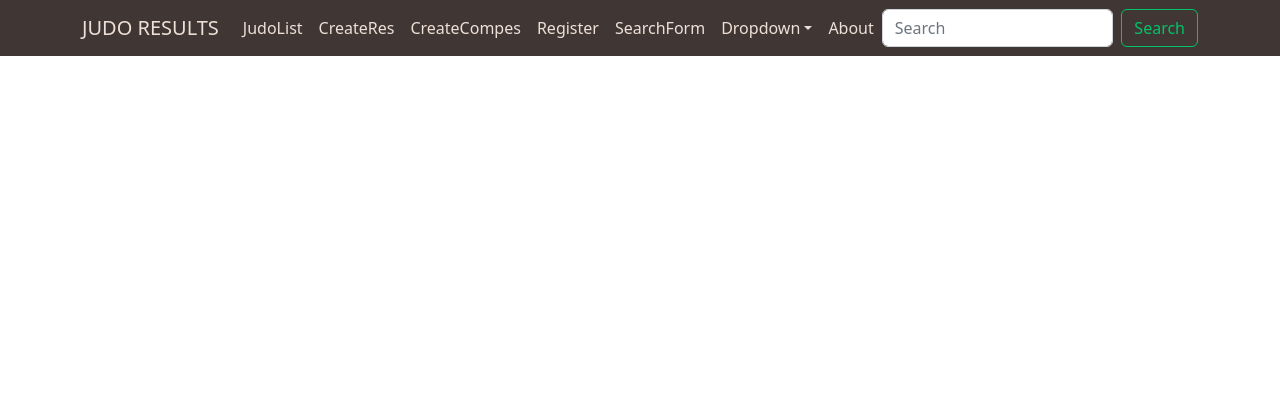
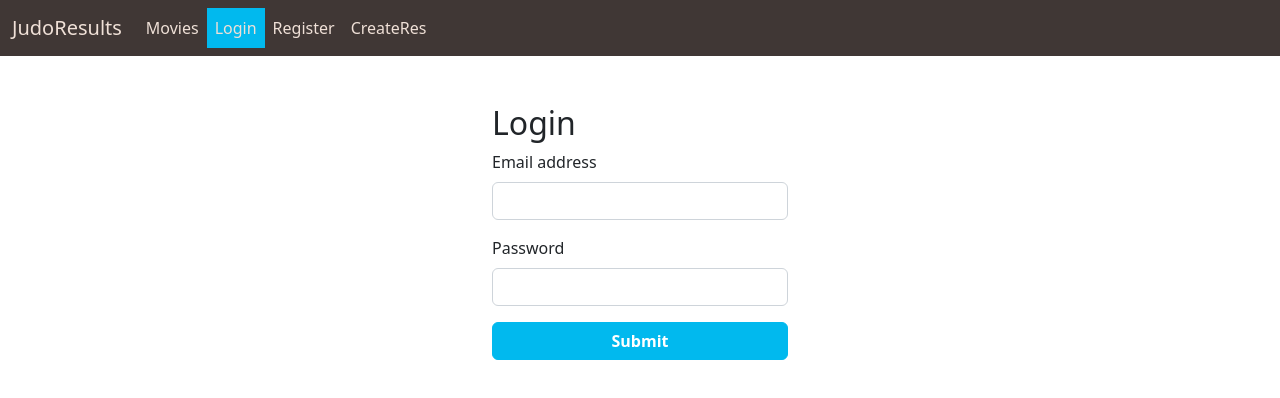
Before and after one commit to JordiRoso/Frontjudo, a React (Vite) app: page /login in a window 1280 px wide. Shown: the top 398 px of the page. Built offline with nearby package versions, Linux system fonts and the light colour scheme.

Commit message:
feat: Creado login

```diff
--- a/src/App.jsx
+++ b/src/App.jsx
@@ -11,6 +11,7 @@ import JudoListas from "./components/JudoListas/JudoListas";
 import CreateResults from "./components/CreateResults/CreateResults";
 import CreateCompes from "./components/CreateCompes/CreateCompes";
 import Register from "./containers/Register/Register";
+import Login from "./containers/Login/Login";
 
 // import SearchForm from "./containers/SearchForm/SearchForm";
 
@@ -30,6 +31,7 @@ function App() {
           <Route path="/create" element={<CreateResults/>} />
           <Route path="/createcompes" element={<CreateCompes/>} />
           <Route path="/register" element={<Register/>} />
+          <Route path="/login" element={<Login/>} />
         </Routes>
       </BrowserRouter>
     </div>
--- /dev/null
+++ b/src/app/store.js
@@ -0,0 +1,10 @@
+import { configureStore } from "@reduxjs/toolkit";
+import authReducer from '../containers/features/login/authSlice.js';
+
+const store = configureStore({
+  reducer: {
+    auth: authReducer,
+  },
+});
+
+export default store;
--- a/src/components/Navbar/Navbar.jsx
+++ b/src/components/Navbar/Navbar.jsx
@@ -1,47 +1,98 @@
 import React from "react";
-import { NavLink } from "react-router-dom";
+import { NavLink, useNavigate } from "react-router-dom";
 import "./Navbar.scss";
-import logo from "../../assets/react.svg";
+// import logo from "../../assets/react.svg";
+import TokenStorageService from "../../_services/TokenStorageService";
+import { useSelector } from "react-redux";
+import { useDispatch } from "react-redux";
+import {logout} from "../../containers/features/login/authSlice"
 
 export default function Navbar() {
-   let activeClassName = "active-link";
+
+  const dispatch = useDispatch();
+  const navigate = useNavigate();
+  const isLoggedIn = useSelector((state) => state.auth.isLoggedIn);
+  const user = useSelector((state) => state.auth.user);
+
+
+const handleLogout = () => {
+  TokenStorageService.logOut();
+  dispatch(logout());
+  navigate('/');
+};
+
+const goToAdmin = () => {
+  navigate("/admin");
+}
+
+const handleEnterProfile = () => {
+  navigate("/user");
+}
+
+const handleShowNavbar = () => {
+  if (isLoggedIn) {
+    return (
+      <>
+        <li className="nav-item">
+          <span
+            onClick={handleEnterProfile}
+            className="nav-link navbar-username"
+          >
+            {user.name}
+          </span>
+        </li>
+        <li className="nav-item">
+          <span onClick={handleLogout} className="nav-link navbar-logout">
+            Logout
+          </span>
+        </li>
+        <li className="nav-item">
+          <span onClick={handleEnterProfile } className="nav-link navbar-logout">
+           User
+           {user.name}
+          </span>
+        </li>
+        {user.message === "User Logged as SUPER_ADMIN" ? (
+
+          <li className="nav-item">
+          <span onClick={goToAdmin } className="nav-link navbar-logout">
+            Admin
+          </span>
+        </li>
+        ) : (
+          ""
+        )}
+      </>
+    );
+  } else {
+    return (
+      <>
+        <li className="nav-item">
+          <NavLink to="/login" className="nav-link">
+            Login
+          </NavLink>
+        </li>
+        <li className="nav-item">
+          <NavLink to="/register" className="nav-link">
+            Register
+          </NavLink>
+        </li>
+        <li className="nav-item">
+            <NavLink to="/create" className="nav-link" end>
+              CreateRes
+            </NavLink>
+         </li>
+      </>
+    );
+  }
+}
 
   return (
     <div>
-         {/* <nav>
-            <ul>
-               <li>
-                  <NavLink
-                     to="/character"
-                     className={({ isActive }) =>
-                        isActive ? activeClassName : undefined
-                     }
-                  >
-                     Characters
-                  </NavLink>
-                  <NavLink
-                     to="/about"
-                     className={({ isActive }) =>
-                        isActive ? activeClassName : undefined
-                     }
-                  >
-                     About
-                  </NavLink>
-               </li>
-            </ul>
-         </nav> */}
-
-         <nav className="navbar navbar-expand-lg navbar-light bg-dark text-light">
-            <div className="container text-light">
+      <nav className="navbar navbar-expand-lg navbar-dark bg-dark fs-6">
+      <div className="container-fluid">
         <a className="navbar-brand" href="/">
-                  {/* <img
-                     className="logo"
-                     src={logo}
-                     alt="Rick Morty"
-                     width="30"
-                     height="30"
-                  /> */}
-                  <span>JUDO RESULTS</span>
+         JudoResults
         </a>
         <button
           className="navbar-toggler"
@@ -54,91 +105,168 @@ export default function Navbar() {
         >
           <span className="navbar-toggler-icon"></span>
         </button>
-               <div
-                  className="collapse navbar-collapse"
-                  id="navbarSupportedContent"
-               >
+        <div className="collapse navbar-collapse" id="navbarSupportedContent">
           <ul className="navbar-nav me-auto mb-2 mb-lg-0">
             <li className="nav-item">
-                        <NavLink to="/result" className="nav-link" end>
-                           JudoList
+              <NavLink to="/movies" className="nav-link">
+                Movies
               </NavLink>
             </li>
-                     <li className="nav-item">
-                        <NavLink to="/create" className="nav-link" end>
-                           CreateRes
-                        </NavLink>
-                     </li>
-                     <li className="nav-item">
-                        <NavLink to="/createcompes" className="nav-link" end>
-                          CreateCompes
-                        </NavLink>
-                     </li>
-                     <li className="nav-item">
-                        <NavLink to="/register" className="nav-link" end>
-                          Register
-                        </NavLink>
-                     </li>
-                     <li className="nav-item">
-                     <NavLink to="/search" className="nav-link" end>
-                          SearchForm
-                        </NavLink>
-                     </li>
-                     <li className="nav-item dropdown">
-                        <a
-                           className="nav-link dropdown-toggle"
-                           href="#"
-                           id="navbarDropdown"
-                           role="button"
-                           data-bs-toggle="dropdown"
-                           aria-expanded="false"
-                        >
-                           Dropdown
-                        </a>
-                        <ul
-                           className="dropdown-menu"
-                           aria-labelledby="navbarDropdown"
-                        >
-                           <li>
-                              <a className="dropdown-item" href="#">
-                                 Action
-                              </a>
-                           </li>
-                           <li>
-                              <a className="dropdown-item" href="#">
-                                 Another action
-                              </a>
-                           </li>
-                           <li>
-                              <hr className="dropdown-divider" />
-                           </li>
-                           <li>
-                              <a className="dropdown-item" href="#">
-                                 Something else here
-                              </a>
-                           </li>
+            {handleShowNavbar()}
           </ul>
-                     </li>
-                     <li className="nav-item">
-                        <NavLink to="/about" className="nav-link">
-                           About
-                        </NavLink>
-                     </li>
-                  </ul>
-                  <form className="d-flex">
-                     <input
-                        className="form-control me-2"
-                        type="search"
-                        placeholder="Search"
-                        aria-label="Search"
-                     />
-                     <button className="btn btn-outline-success" type="submit">
-                        Search
-                     </button>
-                  </form>
         </div>
       </div>
+
       </nav>
     </div>
   );
 }
+
+
+
+
+// import React from "react";
+// import { NavLink } from "react-router-dom";
+// import "./Navbar.scss";
+// import logo from "../../assets/react.svg";
+
+// export default function Navbar() {
+//    let activeClassName = "active-link";
+
+//    return (
+//       <div>
+//          {/* <nav>
+//             <ul>
+//                <li>
+//                   <NavLink
+//                      to="/character"
+//                      className={({ isActive }) =>
+//                         isActive ? activeClassName : undefined
+//                      }
+//                   >
+//                      Characters
+//                   </NavLink>
+//                   <NavLink
+//                      to="/about"
+//                      className={({ isActive }) =>
+//                         isActive ? activeClassName : undefined
+//                      }
+//                   >
+//                      About
+//                   </NavLink>
+//                </li>
+//             </ul>
+//          </nav> */}
+
+//          <nav className="navbar navbar-expand-lg navbar-light bg-dark text-light">
+//             <div className="container text-light">
+//                <a className="navbar-brand" href="/">
+//                   {/* <img
+//                      className="logo"
+//                      src={logo}
+//                      alt="Rick Morty"
+//                      width="30"
+//                      height="30"
+//                   /> */}
+//                   <span>JUDO RESULTS</span>
+//                </a>
+//                <button
+//                   className="navbar-toggler"
+//                   type="button"
+//                   data-bs-toggle="collapse"
+//                   data-bs-target="#navbarSupportedContent"
+//                   aria-controls="navbarSupportedContent"
+//                   aria-expanded="false"
+//                   aria-label="Toggle navigation"
+//                >
+//                   <span className="navbar-toggler-icon"></span>
+//                </button>
+//                <div
+//                   className="collapse navbar-collapse"
+//                   id="navbarSupportedContent"
+//                >
+//                   <ul className="navbar-nav me-auto mb-2 mb-lg-0">
+//                      <li className="nav-item">
+//                         <NavLink to="/result" className="nav-link" end>
+//                            JudoList
+//                         </NavLink>
+//                      </li>
+//                      <li className="nav-item">
+//                         <NavLink to="/create" className="nav-link" end>
+//                            CreateRes
+//                         </NavLink>
+//                      </li>
+//                      <li className="nav-item">
+//                         <NavLink to="/createcompes" className="nav-link" end>
+//                           CreateCompes
+//                         </NavLink>
+//                      </li>
+//                      <li className="nav-item">
+//                         <NavLink to="/register" className="nav-link" end>
+//                           Register
+//                         </NavLink>
+//                      </li>
+//                      <li className="nav-item">
+//                         <NavLink to="/login" className="nav-link" end>
+//                          Login
+//                         </NavLink>
+//                      </li>
+
+//                      <li className="nav-item dropdown">
+//                         <a
+//                            className="nav-link dropdown-toggle"
+//                            href="#"
+//                            id="navbarDropdown"
+//                            role="button"
+//                            data-bs-toggle="dropdown"
+//                            aria-expanded="false"
+//                         >
+//                            Dropdown
+//                         </a>
+//                         <ul
+//                            className="dropdown-menu"
+//                            aria-labelledby="navbarDropdown"
+//                         >
+//                            <li>
+//                               <a className="dropdown-item" href="#">
+//                                  Action
+//                               </a>
+//                            </li>
+//                            <li>
+//                               <a className="dropdown-item" href="#">
+//                                  Another action
+//                               </a>
+//                            </li>
+//                            <li>
+//                               <hr className="dropdown-divider" />
+//                            </li>
+//                            <li>
+//                               <a className="dropdown-item" href="#">
+//                                  Something else here
+//                               </a>
+//                            </li>
+//                         </ul>
+//                      </li>
+//                      <li className="nav-item">
+//                         <NavLink to="/about" className="nav-link">
+//                            About
+//                         </NavLink>
+//                      </li>
+//                   </ul>
+//                   <form className="d-flex">
+//                      <input
+//                         className="form-control me-2"
+//                         type="search"
+//                         placeholder="Search"
+//                         aria-label="Search"
+//                      />
+//                      <button className="btn btn-outline-success" type="submit">
+//                         Search
+//                      </button>
+//                   </form>
+//                </div>
+//             </div>
+//          </nav>
+//       </div>
+//    );
+// }
--- /dev/null
+++ b/src/containers/Login/Login.jsx
@@ -0,0 +1,145 @@
+import React, { useState, useEffect } from "react";
+import { useSelector, useDispatch } from "react-redux";
+import { login } from "../features/login/authSlice";
+import { useNavigate } from "react-router-dom";
+import AuthService from "../../_services/AuthService";
+import TokenStorageService from "../../_services/TokenStorageService";
+import { validateLoginFormValues } from "../../_helpers/form-utilities";
+
+// import "./Login.scss";
+// import { startOfQuarter } from "date-fns";
+
+export default function Login() {
+  const initialValues = {
+    email: "",
+    password: "",
+  };
+  // hooks
+  const navigate = useNavigate();
+  const dispatch = useDispatch();
+
+  const logged = useSelector((state) => state.auth.isLoggedIn);
+
+  console.log(`Loggeado es ${logged}`);
+
+  const [formValues, setFormValues] = useState(initialValues);
+  const [formErrors, setFormErrors] = useState({});
+  const [isSubmit, setIsSubmit] = useState(false);
+
+  useEffect(() => {
+    const credentials = {
+      email: formValues.email,
+      password: formValues.password,
+    };
+    // verificar que no hay error
+    if (Object.keys(formErrors).length == 0 && isSubmit) {
+      console.log("LOGIN...");
+      login(credentials);
+    }
+    console.log("useEffect", formErrors);
+  }, [formErrors]);
+
+  const handleLogin = async (credentials) => {
+    try {
+      const res = await AuthService.login(credentials);
+      console.log(res.data);
+      TokenStorageService.saveToken(res.data.token);
+
+
+      sessionStorage.setItem("userId", res.data.id)
+
+      dispatch(login(res.data.user));
+
+      console.log(res.data.message);
+      if (res.data.message === "User Logged as SUPER_ADMIN") {
+        navigate("/result");
+      } else {
+        navigate("/result");
+      }
+    } catch (error) {
+      setMessage("Tiene que estar Registrado")
+      console.log(error);
+    }
+  };
+
+  // handlers
+  const handleChange = (e) => {
+    const { name, value } = e.target;
+    setFormValues({
+      ...formValues,
+
+      [name]: value,
+    });
+  };
+
+  const handleSubmit = (e) => {
+    e.preventDefault();
+    console.log("submit");
+    setFormErrors(validateLoginFormValues(formValues));
+    console.log("handle", formErrors);
+    setIsSubmit(true);
+  };
+
+  return (
+    <div>
+      <div className="container pt-5 col-lg-3">
+        <h2>Login</h2>
+
+        {/* <pre className="text-start">
+          {JSON.stringify(formValues, undefined, 2)}
+        </pre> */}
+
+        <form className="text-start" noValidate onSubmit={handleSubmit}>
+          <div className="mb-3">
+            <label className="form-label">Email address</label>
+            <input
+              type="email"
+              name="email"
+              className="form-control"
+              value={formValues.email}
+              onChange={handleChange}
+            />
+            <div className="form-text form-text-error">{formErrors.email}</div>
+          </div>
+          <div className="mb-3">
+            <label className="form-label">Password</label>
+            <input
+              type="password"
+              name="password"
+              className="form-control"
+              value={formValues.password}
+              onChange={handleChange}
+            />
+            <div className="form-text form-text-error">
+              {formErrors.password}
+            </div>
+          </div>
+          {/* <div className="mb-3">
+                  <label className="form-label">Password</label>
+                  <input
+                     type="password"
+                     name="password"
+                     className="form-control"
+                     value={formValues.password}
+                     onChange={handleChange}
+                  />
+                  <div className="form-text form-text-error">
+                     {formErrors.password}
+                  </div>
+               </div> */}
+          <div className="d-grid gap-2">
+            <button
+              type="submit"
+              className="btn btn-primary text-white fw-bold"
+              onClick={() => handleLogin(formValues)}
+            >
+              Submit
+            </button>
+          </div>
+        </form>
+      </div>
+
+      {/* <button onClick={() => login(credentials)}>Enviar login</button> */}
+    </div>
+  );
+}
--- /dev/null
+++ b/src/containers/features/login/authSlice.js
@@ -0,0 +1,29 @@
+import { createSlice } from "@reduxjs/toolkit";
+
+const initialState = {
+  isLoggedIn: false,
+  user: {},
+  movies: []
+};
+
+const authSlice = createSlice({
+  name: "auth",
+  initialState,
+  reducers: {
+    login: (state, action) => {
+      state.isLoggedIn = true;
+      state.user = action.payload;
+    },
+    logout: (state) => {
+      state.isLoggedIn = false;
+      state.user = null;
+    },
+    updateMovies: (state, action) => {
+      state.movies = action.payload;
+    }
+  },
+});
+
+export const { login, logout, updateMovies } = authSlice.actions;
+
+export default authSlice.reducer;
```
Also changed, not shown: src/main.jsx (+6 -1 lines). Lines whose indentation alone changed are shown as unchanged.
